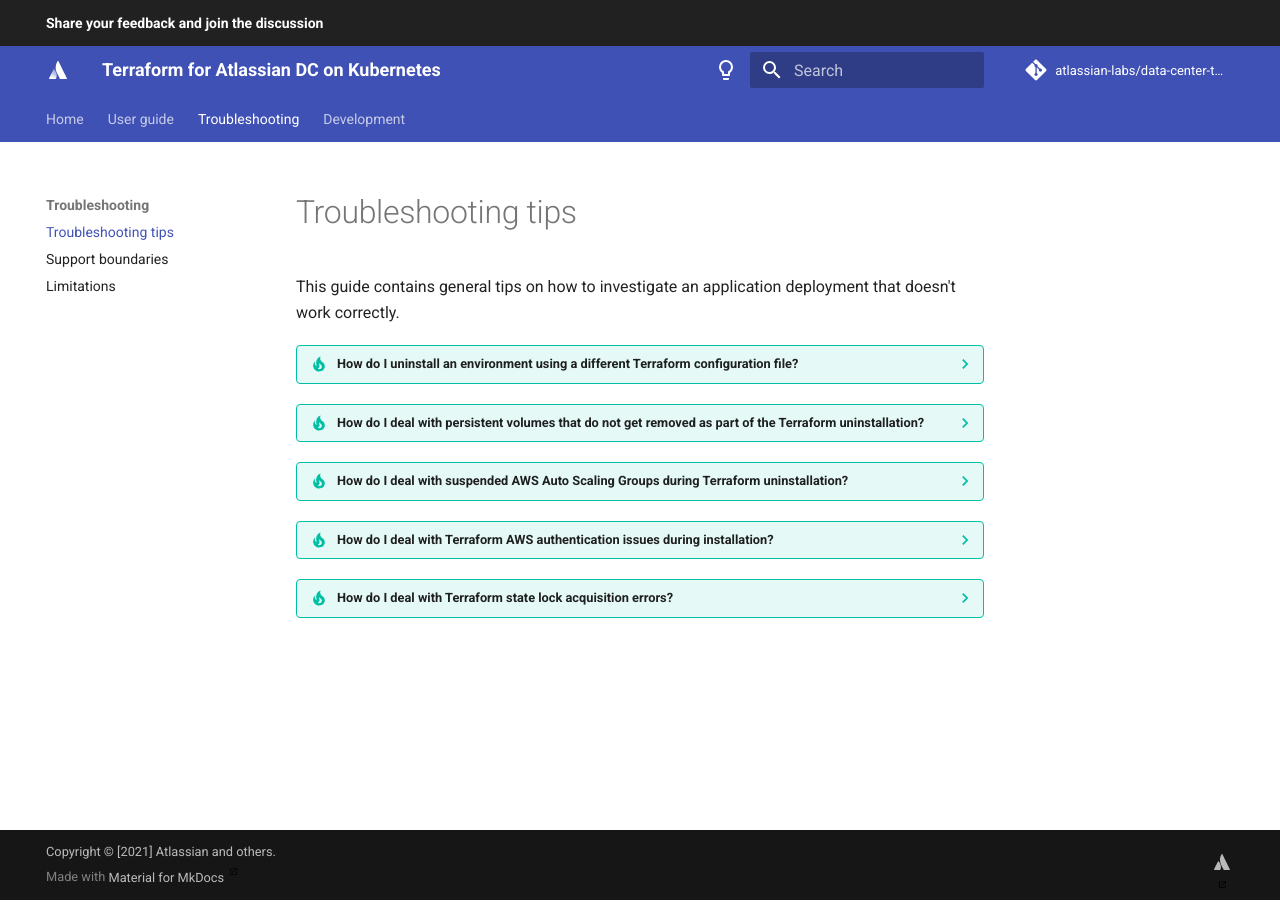
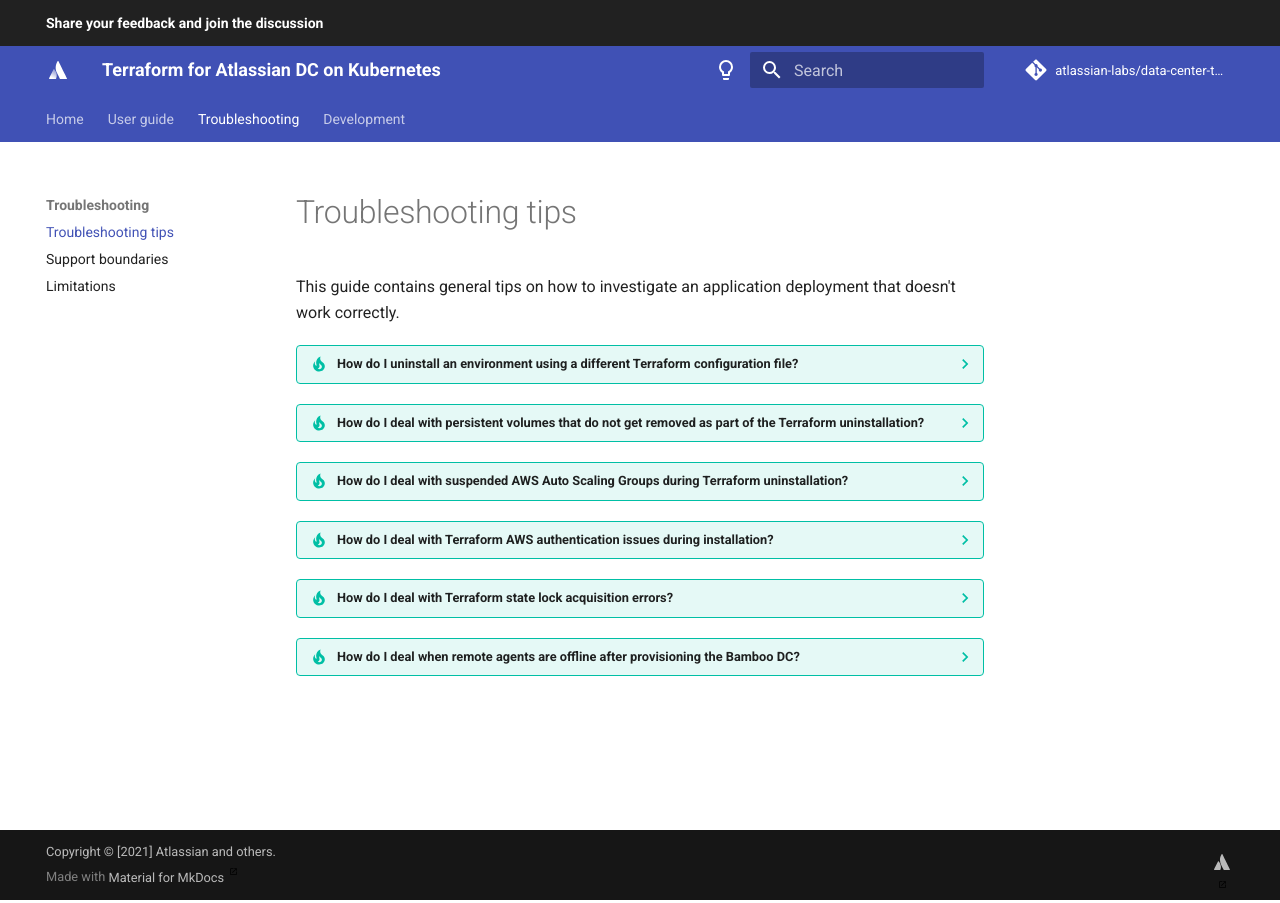
Before and after one commit to atlassian-labs/data-center-terraform, an MkDocs documentation site: the page built from docs/docs/troubleshooting/TROUBLESHOOTING.md, in a window 1280 px wide. Built offline with MkDocs 1.6.1 and Material for MkDocs 9.7.7, drawn with Linux system fonts in a browser that asks for light colours; comment, search, counter and statistics services are not loaded.

Commit message:
TFKUBE-246: Add the scenario of offline remote agents into troubleshooting page (#133)
* TFKUBE-246: Add the scenario of offline remote agents into troubleshooting page

Co-authored-by: nghazalibeiklar <nghazalibeiklar@atlassian.com>
Co-authored-by: Adam Brokes <abrokes@atlassian.com>

```diff
--- a/docs/docs/troubleshooting/TROUBLESHOOTING.md
+++ b/docs/docs/troubleshooting/TROUBLESHOOTING.md
@@ -102,3 +102,17 @@
     Where `<ID>` is the value that appears in the error message.
 
     There are two Terraform locks; one for the infrastructure and another for Terraform state. If you are still experiencing lock issues, change the directory to `./modules/tfstate` and retry the same command.
+
+
+??? tip "How do I deal when remote agents are offline after provisioning the Bamboo DC?"
+
+    **Symptom**
+
+    The remote agents are installed but remain offline after installation.
+
+    **Solution**
+
+    1. Open the Bamboo application in the browser and log in as _Administrator_.
+    2. Go to `Agents` page and select `Agent authentication` tab.
+    3. Select `All` and press `Approve access` button.
+    4. Wait until all remote agents get online.
```
